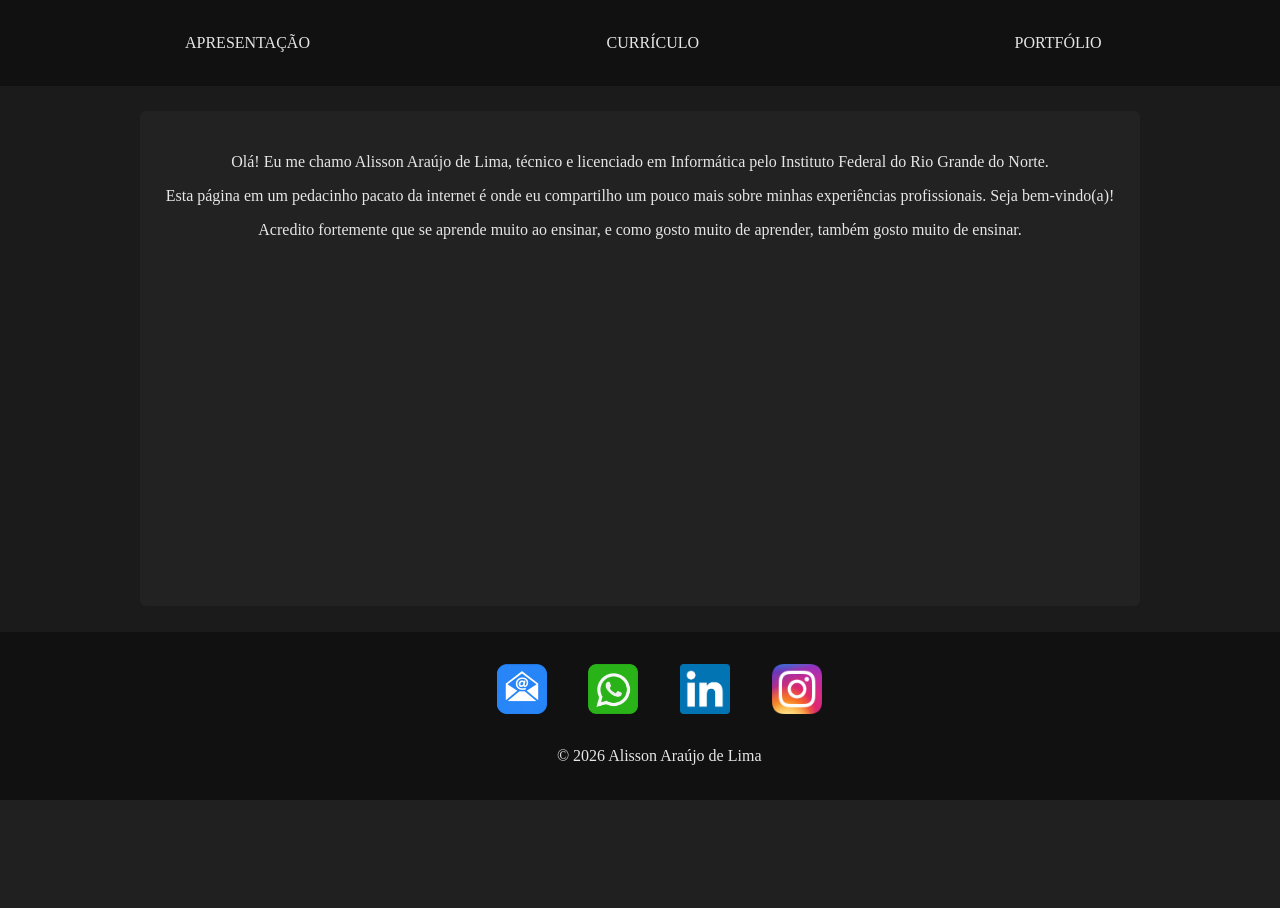
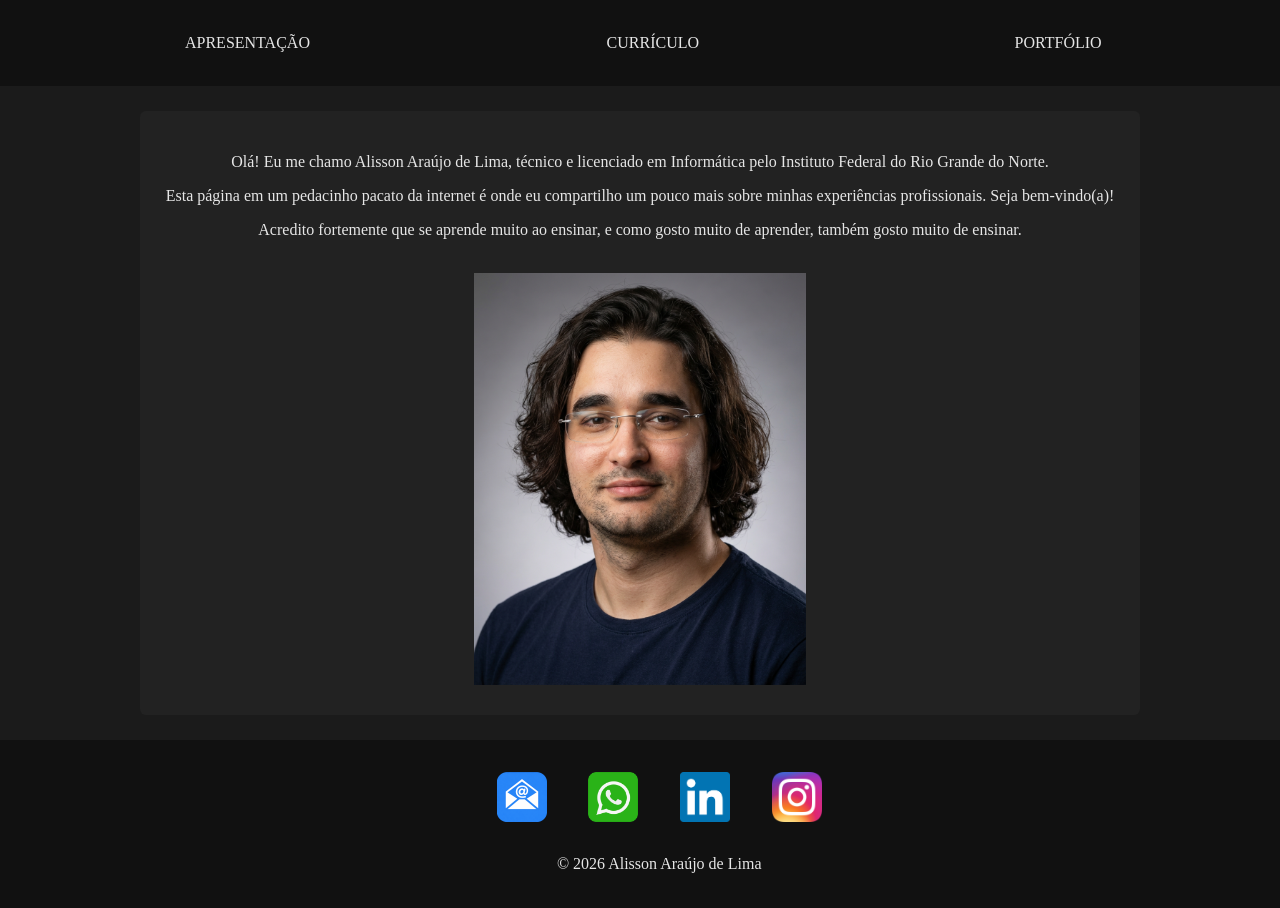
Before and after one commit to alissonadl/curriculo_e_portifolio, a Flask app: page / in a window 1280 px wide. Before the commit the page ends 800 px from the top, so only its background shows below. Run offline with Flask 3, Linux system fonts and the light colour scheme.

Commit message:
Add imagem no inicio.html

```diff
--- a/static/css/styles.css
+++ b/static/css/styles.css
@@ -76,7 +76,11 @@ body {
     text-align: center;
 }
 
-
+#headshot {
+    align-content: center;
+    width: 35%;
+    height: 35%;
+}
 
 /* ########### RODAPÉ DO SITE ########### */
 .rodape {
--- a/templates/inicio.html
+++ b/templates/inicio.html
@@ -10,5 +10,7 @@
     <p>
         Acredito fortemente que se aprende muito ao ensinar, e como gosto muito de aprender, também gosto muito de ensinar.
     </p>
+    <br>
+    <img src="/static/imagens/headshot IA.png" id="headshot">
 </div>
 {% endblock %}
```
Also changed, not shown: static/imagens/headshot IA.png (added).
